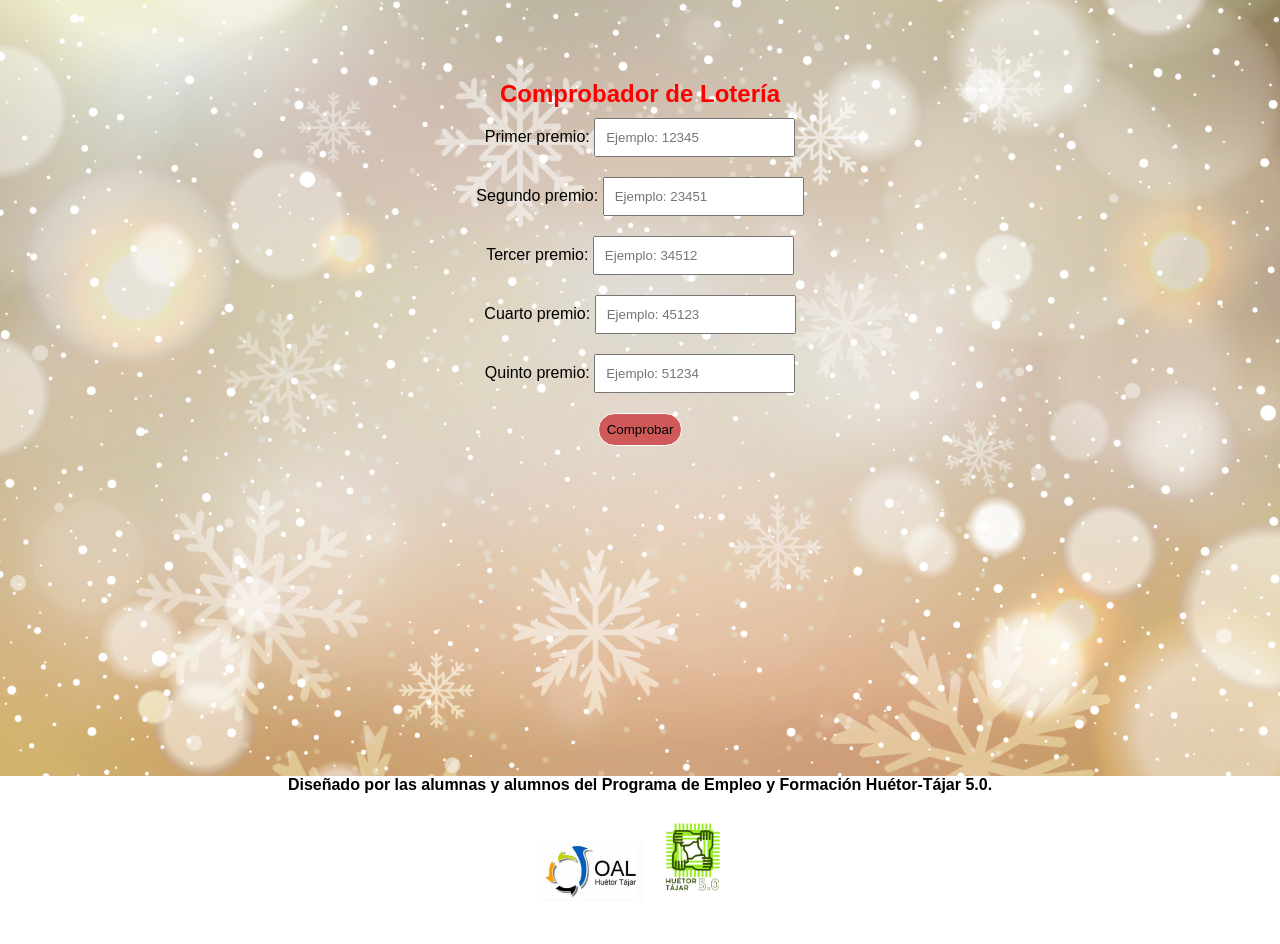
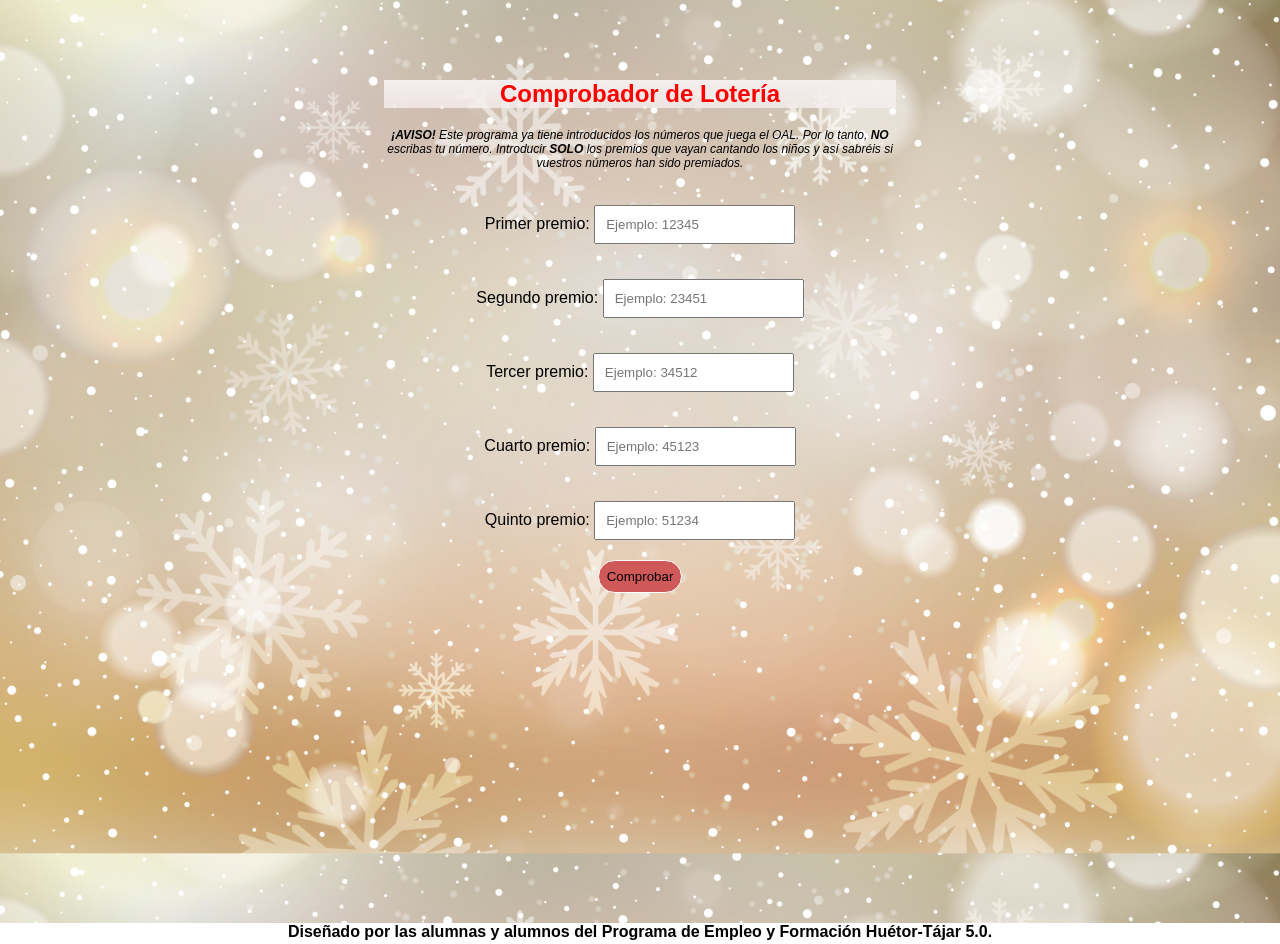
Before and after one commit to Nazaretmg/LOTER-A, a plain HTML site: page index.html in a window 1280 px wide. Shown: the top 944 px of the page. Before the commit the page ends 906 px from the top, so only its background shows below. Drawn offline with Linux system fonts and the light colour scheme.

Commit message:
Update con aviso index.html

```diff
--- a/index.html
+++ b/index.html
@@ -33,15 +33,30 @@ section{
 }
 
 h2{
+    background: rgb(36,0,3);
+background: rgb(36,0,3);
+background: linear-gradient(180deg, rgba(36,0,3,1) 0%, rgba(245,238,238,1) 0%, rgba(245,238,238,0.7987570028011204) 100%);
+    color: red;
+    margin-bottom: 20px;
+    margin-top: 20px;
+}
 
-    color: red;
-    margin-bottom: 10px;
-    margin-top: 20px;
+.aviso{
+    font-size: 12px;
+    font-style: italic;
+    margin-bottom: 20px;
+}
+
+.resalto{
+    color: black;
+    font-weight: bold;
+
 }
 
 .separador{
     margin-bottom: 20px;
     padding: 10px;
+    margin-top: 15px;
 }
 
 
@@ -76,6 +91,9 @@ footer p{
     <section>
   <div id="container">
     <h2>Comprobador de Lotería </h2>
+
+    <p class="aviso"><span class="resalto">¡AVISO!</span> Este programa ya tiene introducidos los números que juega el OAL. Por lo tanto, <span class="resalto">NO</span> escribas tu número.
+    Introducir <span class="resalto">SOLO</span> los premios que vayan cantando los niños y así sabréis si vuestros números han sido premiados.</p>
 
     <!-- Campos de entrada para los cinco números de premio -->
     <label for="premio1">Primer premio:</label>
```
